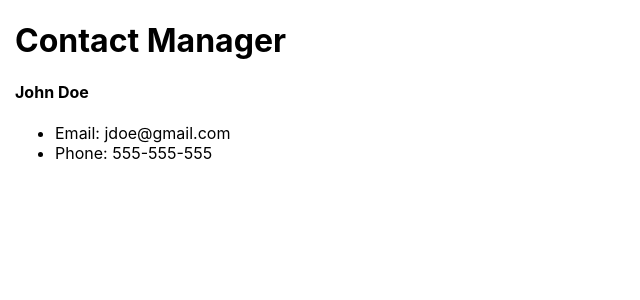
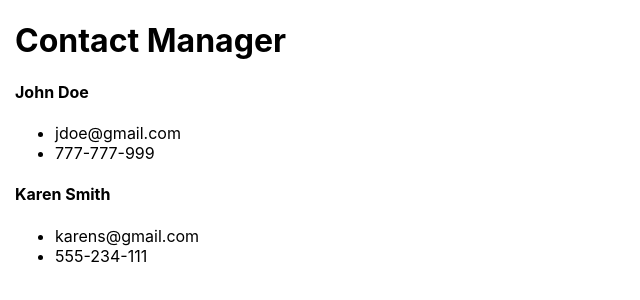
Before and after one commit to kbugaienko/contact-manager, a React (Create React App) app: page / in a window 1280 px wide. Shown: the top 300 px of the page, without its empty margins (0-640 px from the left). Built offline with nearby package versions, Linux system fonts and the light colour scheme.

Commit message:
Working with props

```diff
--- a/src/App.js
+++ b/src/App.js
@@ -9,8 +9,13 @@ class App extends Component {
   render(){
     return (
       <div className="App">
-        <Header />
-        <Contact />
+        <Header branding="Contact Manager" />
+        <Contact name="John Doe"
+                email="jdoe@gmail.com"
+                phone="777-777-999" />
+        <Contact name="Karen Smith"
+                email="karens@gmail.com"
+                phone="555-234-111" />
       </div>
     );
   }
--- a/src/components/Contact.js
+++ b/src/components/Contact.js
@@ -2,12 +2,13 @@ import React, {Component} from 'react';
 
 class Contact extends Component {
     render(){
+        const {name, email, phone } = this.props;
         return(
             <div>
-                <h4>John Doe</h4>
+                <h4>{name}</h4>
                 <ul>
-                    <li>Email: jdoe@gmail.com</li>
-                    <li>Phone: 555-555-555</li>
+                    <li>{email}</li>
+                    <li>{phone}</li>
                 </ul>
             </div>
         );
--- a/src/components/Header.js
+++ b/src/components/Header.js
@@ -1,9 +1,10 @@
-import React from 'react'
+import React from 'react';
 
-function Header() {
+const Header = (props) => {
+    const { branding } = props;
     return (
         <div>
-            <h1>Contact Manager</h1>
+            <h1>{branding}</h1>
         </div>
     )
 }
```
